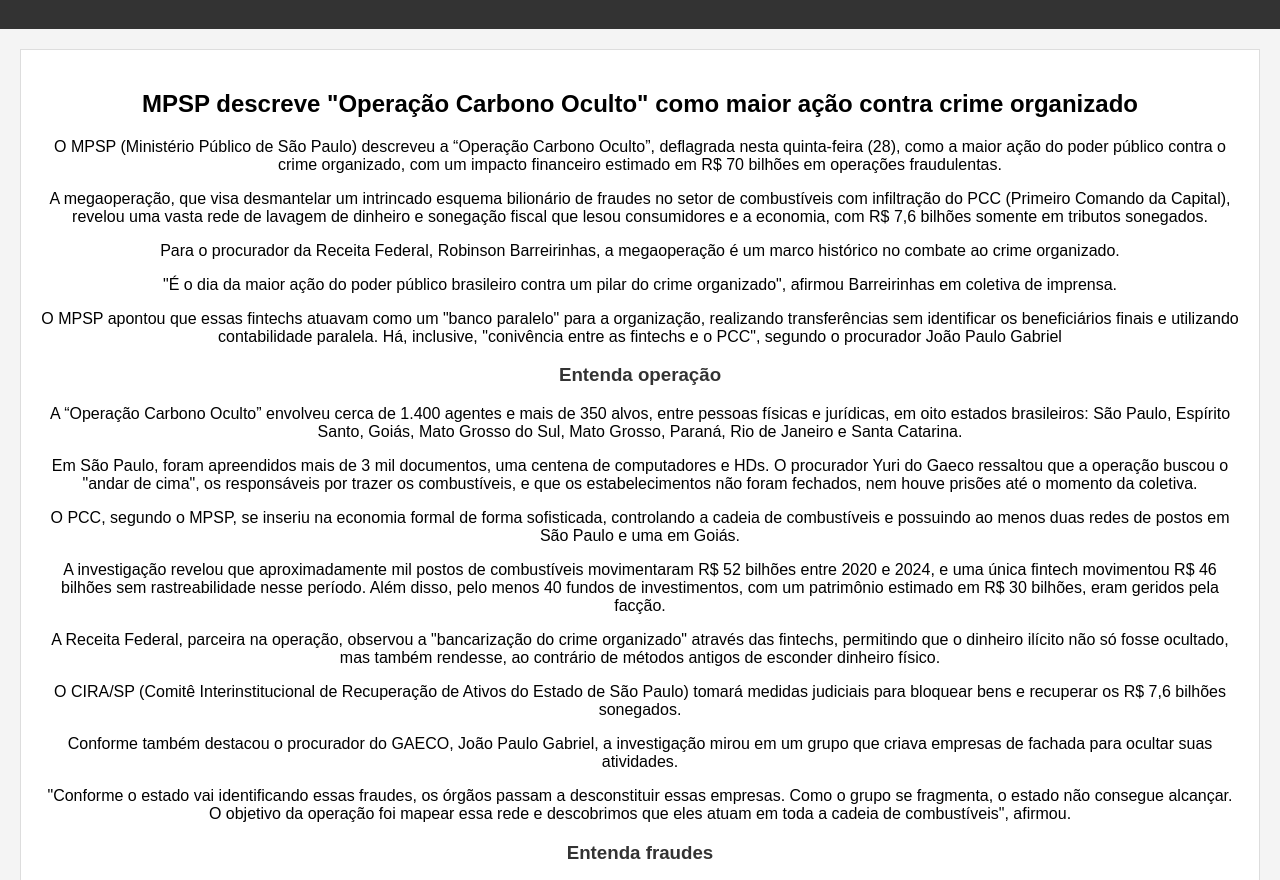
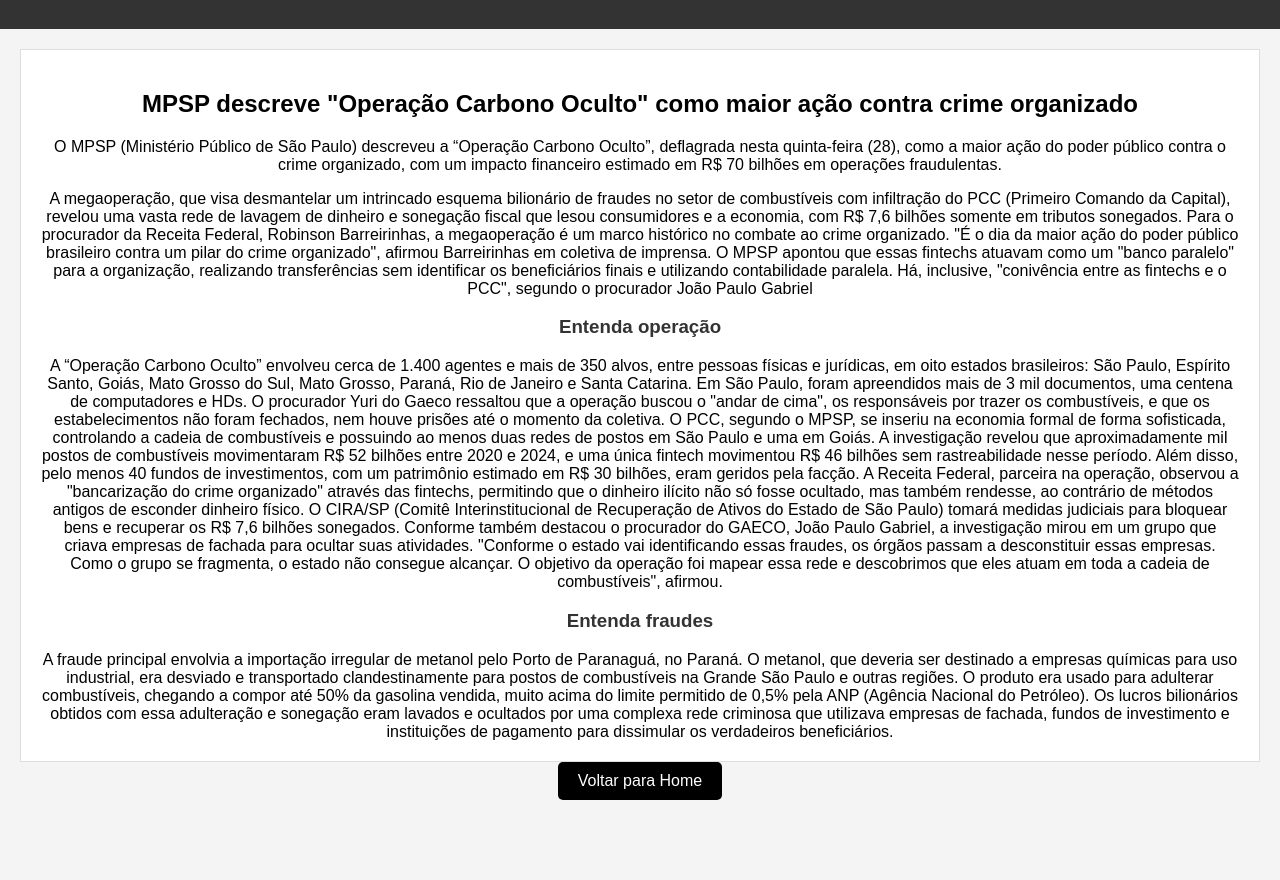
Before and after one commit to lucasadwork/htmlAtt, a plain HTML site: page noticia5.html in a window 1280 px wide. Shown: the part 71-951 px from the top of the page. After the commit the page ends 891 px from the top, so only its background shows below. Drawn offline with Linux system fonts and the light colour scheme.

Commit message:
Update noticia5.html

```diff
--- a/noticia5.html
+++ b/noticia5.html
@@ -54,23 +54,23 @@
         <div class="news-content">
             <h2>MPSP descreve "Operação Carbono Oculto" como maior ação contra crime organizado</h2>
             <p>O MPSP (Ministério Público de São Paulo) descreveu a “Operação Carbono Oculto”, deflagrada nesta quinta-feira (28), como a maior ação do poder público contra o crime organizado, com um impacto financeiro estimado em R$ 70 bilhões em operações fraudulentas.</p>
-            <p>A megaoperação, que visa desmantelar um intrincado esquema bilionário de fraudes no setor de combustíveis com infiltração do PCC (Primeiro Comando da Capital), revelou uma vasta rede de lavagem de dinheiro e sonegação fiscal que lesou consumidores e a economia, com R$ 7,6 bilhões somente em tributos sonegados.</p>
-            <p>Para o procurador da Receita Federal, Robinson Barreirinhas, a megaoperação é um marco histórico no combate ao crime organizado.</p>
-            <p>"É o dia da maior ação do poder público brasileiro contra um pilar do crime organizado", afirmou Barreirinhas em coletiva de imprensa.</p>
-            <p>O MPSP apontou que essas fintechs atuavam como um "banco paralelo" para a organização, realizando transferências sem identificar os beneficiários finais e utilizando contabilidade paralela. Há, inclusive, "conivência entre as fintechs e o PCC", segundo o procurador João Paulo Gabriel</p>
+            A megaoperação, que visa desmantelar um intrincado esquema bilionário de fraudes no setor de combustíveis com infiltração do PCC (Primeiro Comando da Capital), revelou uma vasta rede de lavagem de dinheiro e sonegação fiscal que lesou consumidores e a economia, com R$ 7,6 bilhões somente em tributos sonegados.
+            Para o procurador da Receita Federal, Robinson Barreirinhas, a megaoperação é um marco histórico no combate ao crime organizado.
+            "É o dia da maior ação do poder público brasileiro contra um pilar do crime organizado", afirmou Barreirinhas em coletiva de imprensa.
+            O MPSP apontou que essas fintechs atuavam como um "banco paralelo" para a organização, realizando transferências sem identificar os beneficiários finais e utilizando contabilidade paralela. Há, inclusive, "conivência entre as fintechs e o PCC", segundo o procurador João Paulo Gabriel
             <h3>Entenda operação</h3>
-            <p>A “Operação Carbono Oculto” envolveu cerca de 1.400 agentes e mais de 350 alvos, entre pessoas físicas e jurídicas, em oito estados brasileiros: São Paulo, Espírito Santo, Goiás, Mato Grosso do Sul, Mato Grosso, Paraná, Rio de Janeiro e Santa Catarina.</p>
-            <p>Em São Paulo, foram apreendidos mais de 3 mil documentos, uma centena de computadores e HDs. O procurador Yuri do Gaeco ressaltou que a operação buscou o "andar de cima", os responsáveis por trazer os combustíveis, e que os estabelecimentos não foram fechados, nem houve prisões até o momento da coletiva.</p>
-            <p>O PCC, segundo o MPSP, se inseriu na economia formal de forma sofisticada, controlando a cadeia de combustíveis e possuindo ao menos duas redes de postos em São Paulo e uma em Goiás.</p>
-            <p>A investigação revelou que aproximadamente mil postos de combustíveis movimentaram R$ 52 bilhões entre 2020 e 2024, e uma única fintech movimentou R$ 46 bilhões sem rastreabilidade nesse período. Além disso, pelo menos 40 fundos de investimentos, com um patrimônio estimado em R$ 30 bilhões, eram geridos pela facção.</p>
-            <p>A Receita Federal, parceira na operação, observou a "bancarização do crime organizado" através das fintechs, permitindo que o dinheiro ilícito não só fosse ocultado, mas também rendesse, ao contrário de métodos antigos de esconder dinheiro físico.</p>
-            <p>O CIRA/SP (Comitê Interinstitucional de Recuperação de Ativos do Estado de São Paulo) tomará medidas judiciais para bloquear bens e recuperar os R$ 7,6 bilhões sonegados.</p>
-            <p>Conforme também destacou o procurador do GAECO, João Paulo Gabriel, a investigação mirou em um grupo que criava empresas de fachada para ocultar suas atividades.</p>
-            <p>"Conforme o estado vai identificando essas fraudes, os órgãos passam a desconstituir essas empresas. Como o grupo se fragmenta, o estado não consegue alcançar. O objetivo da operação foi mapear essa rede e descobrimos que eles atuam em toda a cadeia de combustíveis", afirmou.</p>
+            A “Operação Carbono Oculto” envolveu cerca de 1.400 agentes e mais de 350 alvos, entre pessoas físicas e jurídicas, em oito estados brasileiros: São Paulo, Espírito Santo, Goiás, Mato Grosso do Sul, Mato Grosso, Paraná, Rio de Janeiro e Santa Catarina.
+            Em São Paulo, foram apreendidos mais de 3 mil documentos, uma centena de computadores e HDs. O procurador Yuri do Gaeco ressaltou que a operação buscou o "andar de cima", os responsáveis por trazer os combustíveis, e que os estabelecimentos não foram fechados, nem houve prisões até o momento da coletiva.
+            O PCC, segundo o MPSP, se inseriu na economia formal de forma sofisticada, controlando a cadeia de combustíveis e possuindo ao menos duas redes de postos em São Paulo e uma em Goiás.
+            A investigação revelou que aproximadamente mil postos de combustíveis movimentaram R$ 52 bilhões entre 2020 e 2024, e uma única fintech movimentou R$ 46 bilhões sem rastreabilidade nesse período. Além disso, pelo menos 40 fundos de investimentos, com um patrimônio estimado em R$ 30 bilhões, eram geridos pela facção.
+            A Receita Federal, parceira na operação, observou a "bancarização do crime organizado" através das fintechs, permitindo que o dinheiro ilícito não só fosse ocultado, mas também rendesse, ao contrário de métodos antigos de esconder dinheiro físico.
+            O CIRA/SP (Comitê Interinstitucional de Recuperação de Ativos do Estado de São Paulo) tomará medidas judiciais para bloquear bens e recuperar os R$ 7,6 bilhões sonegados.
+            Conforme também destacou o procurador do GAECO, João Paulo Gabriel, a investigação mirou em um grupo que criava empresas de fachada para ocultar suas atividades.
+            "Conforme o estado vai identificando essas fraudes, os órgãos passam a desconstituir essas empresas. Como o grupo se fragmenta, o estado não consegue alcançar. O objetivo da operação foi mapear essa rede e descobrimos que eles atuam em toda a cadeia de combustíveis", afirmou.
             <h3>Entenda fraudes</h3>
-            <p>A fraude principal envolvia a importação irregular de metanol pelo Porto de Paranaguá, no Paraná. O metanol, que deveria ser destinado a empresas químicas para uso industrial, era desviado e transportado clandestinamente para postos de combustíveis na Grande São Paulo e outras regiões.</p>
-            <p>O produto era usado para adulterar combustíveis, chegando a compor até 50% da gasolina vendida, muito acima do limite permitido de 0,5% pela ANP (Agência Nacional do Petróleo).</p>
-            <p>Os lucros bilionários obtidos com essa adulteração e sonegação eram lavados e ocultados por uma complexa rede criminosa que utilizava empresas de fachada, fundos de investimento e instituições de pagamento para dissimular os verdadeiros beneficiários.</p>
+            A fraude principal envolvia a importação irregular de metanol pelo Porto de Paranaguá, no Paraná. O metanol, que deveria ser destinado a empresas químicas para uso industrial, era desviado e transportado clandestinamente para postos de combustíveis na Grande São Paulo e outras regiões.
+            O produto era usado para adulterar combustíveis, chegando a compor até 50% da gasolina vendida, muito acima do limite permitido de 0,5% pela ANP (Agência Nacional do Petróleo).
+            Os lucros bilionários obtidos com essa adulteração e sonegação eram lavados e ocultados por uma complexa rede criminosa que utilizava empresas de fachada, fundos de investimento e instituições de pagamento para dissimular os verdadeiros beneficiários.
         </div>
         <a href="index.html" class="home-button">Voltar para Home</a>
     </div>
```
